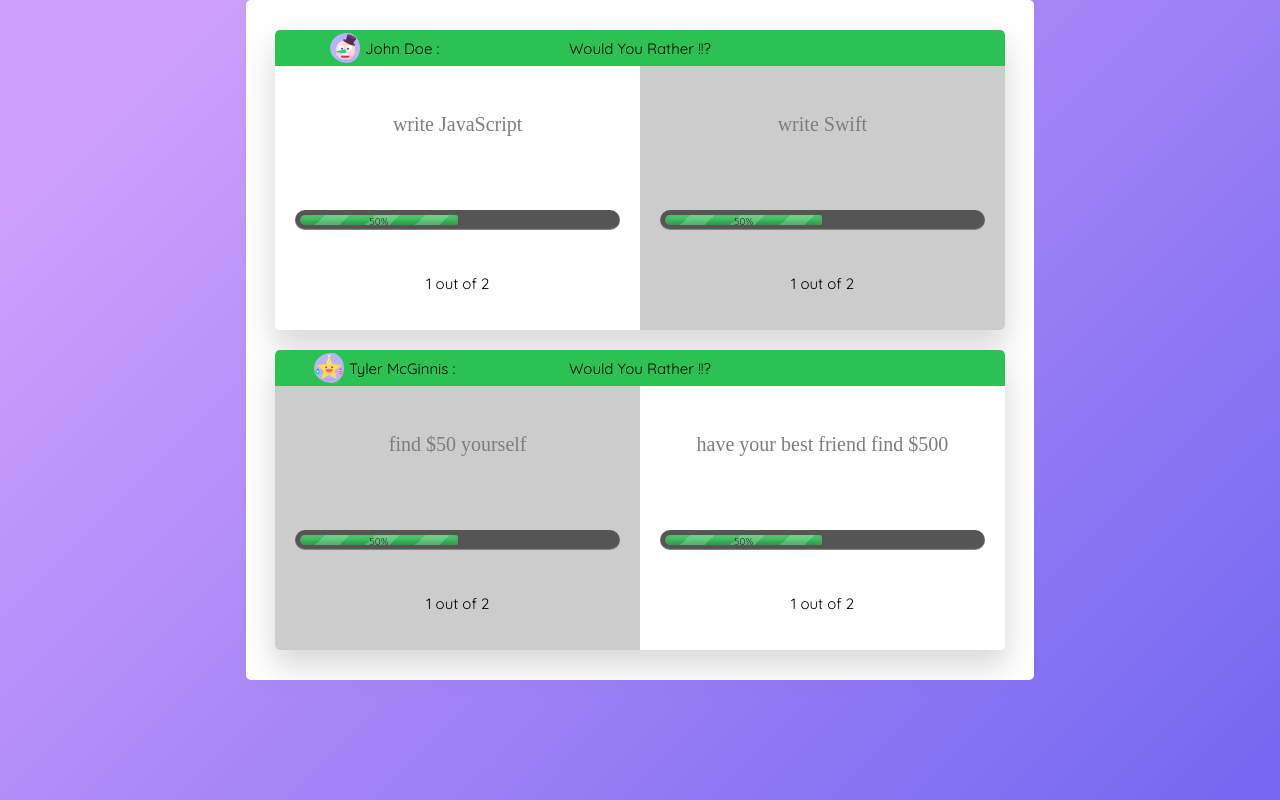
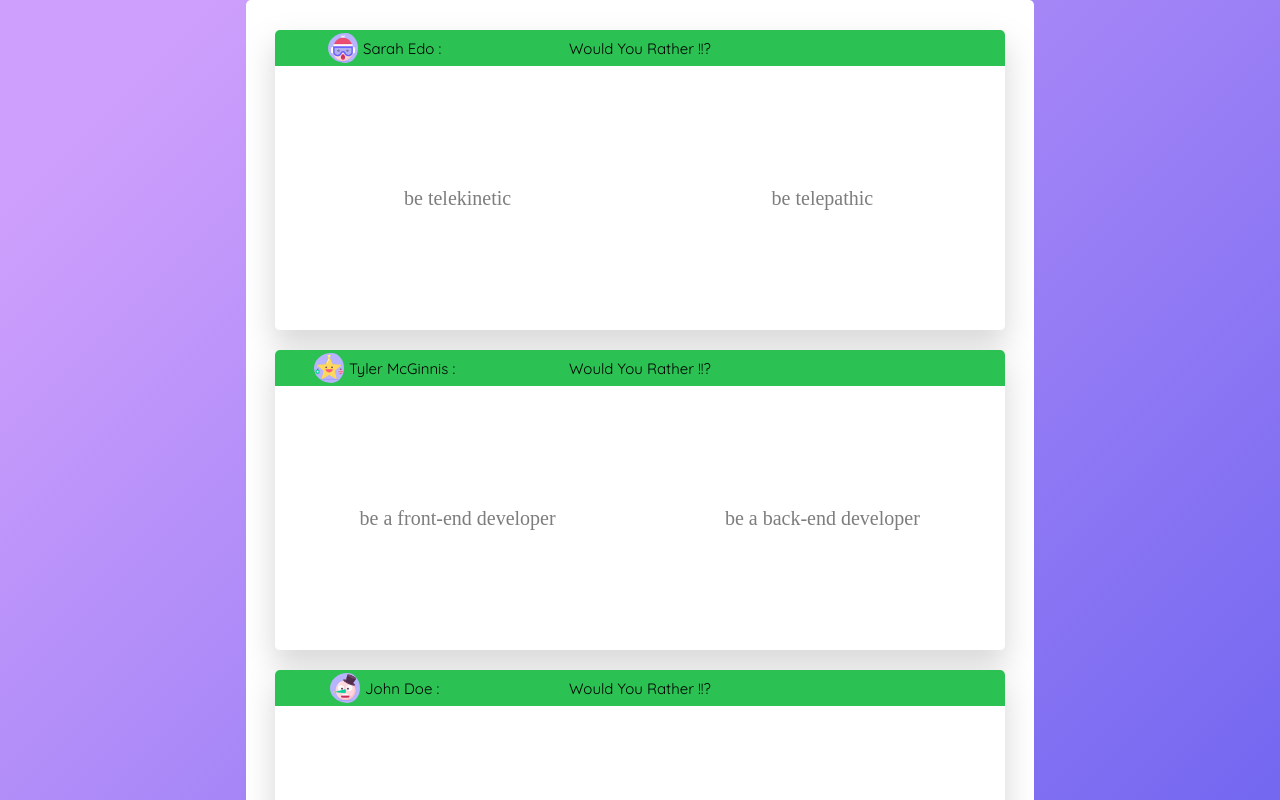
Before and after one commit to THEPEACEMAKER/Would-You-Rather-Web-App, a React (Create React App) app: page / in a window 1280 px wide. Shown: the top 800 px of the page. Built offline with nearby package versions, Linux system fonts and the light colour scheme; a web font is replaced by a local one.

Commit message:
UnnsweredQuestion component

```diff
--- a/src/components/QuestionsContainer.js
+++ b/src/components/QuestionsContainer.js
@@ -5,7 +5,7 @@ import AnsweredQuestionsList from './AnsweredQuestionsList'
 function QuestionsContainer(props){
   return (
     <div className="app">
-			<AnsweredQuestionsList />
+			<UnansweredQuestionsList />
     </div>
   )
 }
--- /dev/null
+++ b/src/components/UnansweredQuestion.js
@@ -0,0 +1,65 @@
+import React, { Component } from 'react'
+import { connect } from 'react-redux'
+import { formatQuestion } from '../utils/helpers'
+
+class UnnsweredQuestion extends Component {
+  handleAnswer = (e, answer) => {
+    e.preventDefault()
+    console.log(answer)
+    // todo: Handle answering a question
+  }
+
+  render() {
+    const { question } = this.props
+
+    if (question === null) {
+      return <p>This question doesn't exist</p>
+    }
+
+    const {
+      authorName, authorAvatar, optionOneText, optionTwoText, answer
+    } = question
+
+    return (
+      <div id="question" className="unanswered">
+         <div className="question-head">
+             <div className="question-author">
+                 <img
+                    src={`${process.env.PUBLIC_URL}/${authorAvatar}.png`}
+                    alt={`Avatar of ${authorName}`}
+                  />
+                 <p>{authorName} : </p>
+             </div>
+             <div className="question-title">
+                 <p>Would You Rather !!?</p>
+             </div>
+         </div>
+         <div className="question-body">
+             <div className="option"
+             onClick={(e) => this.handleAnswer(e, 'optionOne')}>
+                 <p>{optionOneText}</p>
+             </div>
+
+
+             <div className="option"
+             onClick={(e) => this.handleAnswer(e, 'optionTwo')}>
+                 <p>{optionTwoText}</p>
+             </div>
+         </div>
+      </div>
+    )
+  }
+}
+
+function mapStateToProps ({authedUser, users, questions}, { id }) {
+  const question = questions[id]
+
+  return {
+    authedUser,
+    question: question
+      ? formatQuestion(question, users[question.author], authedUser)
+      : null
+  }
+}
+
+export default connect(mapStateToProps)(UnnsweredQuestion)
--- a/src/components/UnansweredQuestionsList.js
+++ b/src/components/UnansweredQuestionsList.js
@@ -1,14 +1,13 @@
 import React, { Component } from 'react'
 import { connect } from 'react-redux'
+import UnansweredQuestion from './UnansweredQuestion'
 
 class UnansweredQuestionsList extends Component {
   render() {
     return (
       <div>
           {this.props.unansweredQuestionsIds.map((id) => (
-            <div id="question" key={id}>
-              <div>Question ID: {id}</div>
-            </div>
+            <UnansweredQuestion id={id} key={id}/>
           ))}
       </div>
     )
--- a/src/index.css
+++ b/src/index.css
@@ -210,6 +210,7 @@ button#active {
 
 .unanswered .option:hover {
  	background-color: #ccc;
+ 	cursor: pointer;
 }
 
 .option#selected {
```
